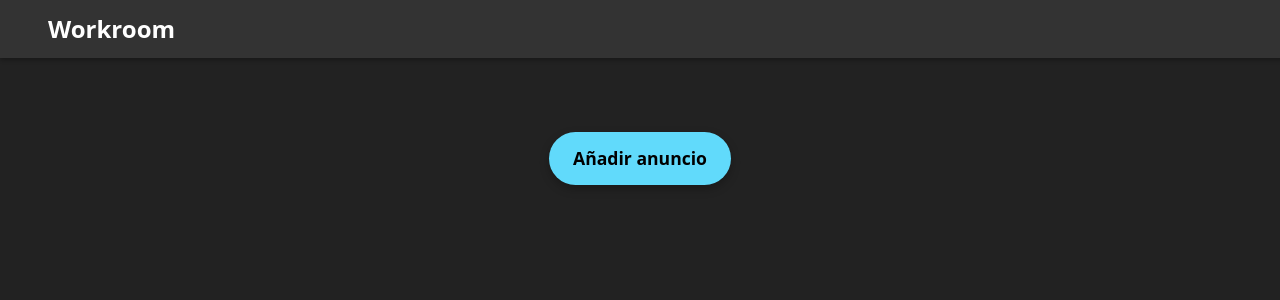
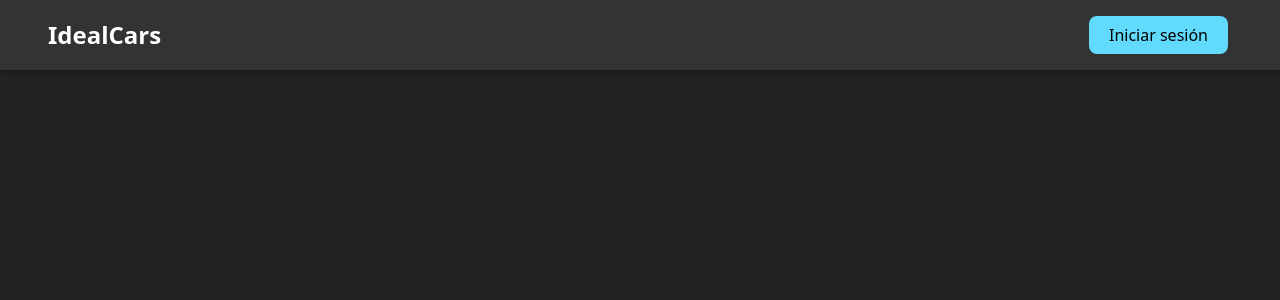
Before and after one commit to joseMigueel/idealCars_Fronted, a React (Vite) app in the folder wallclone/: page / in a window 1280 px wide. Shown: the top 300 px of the page. Built offline with nearby package versions, Linux system fonts and the light colour scheme.

Commit message:
Acabamos login, falta css

```diff
--- a/wallclone/package.json
+++ b/wallclone/package.json
@@ -13,7 +13,8 @@
     "@headlessui/react": "^2.2.1",
     "@heroicons/react": "^2.2.0",
     "react": "^19.0.0",
-    "react-dom": "^19.0.0"
+    "react-dom": "^19.0.0",
+    "react-router-dom": "^7.5.1"
   },
   "devDependencies": {
     "@eslint/js": "^9.21.0",
--- a/wallclone/src/App.jsx
+++ b/wallclone/src/App.jsx
@@ -1,6 +1,7 @@
 import React,{ useState, useEffect } from 'react'
 import NavBar from './components/Navbar';
 import AdForm from './components/AdForm';
+import Login from './components/login';
 import "./style/navBar.css"
 import "./style/App.css"
 import AdList from './components/AdList';
@@ -11,10 +12,21 @@ function App() {
     const storeAds = localStorage.getItem('ads');
     return storeAds ? JSON.parse(storeAds) : [];
   });
+  const [isLoggedIn, setLoggedIn] = useState(false);
+  const [ userName, setUserName ] = useState('');
+  const [ showLogin, setShowLogin ] = useState(false);
 
   useEffect(() => {
     localStorage.setItem('ads', JSON.stringify(ads));
   }, [ads]);
+
+  useEffect (() => {
+    const savedUser = localStorage.getItem('userName');
+    if (savedUser) {
+      setUserName(savedUser);
+      setLoggedIn(true);
+    }
+  }, []);
 
   const pressButton = () => {
     setShowForm(!showForm);
@@ -29,18 +41,50 @@ const deleteAd = (indexDelete) => {
   setAds((prevAds) => prevAds.filter((_, index) => index !== indexDelete));
 };
 
+const logUserIn = (name) => {
+  setLoggedIn(true);
+  setUserName(name);
+  localStorage.setItem('userName', name);
+  setShowLogin(false)
+  alert(`Bienvenido, ${name}`);
+}
+
+const logout = () => {
+  setLoggedIn(false);
+  setUserName('');
+  localStorage.removeItem('userName');
+};
+
+
   return (
   <div className='App'>
-    <NavBar />
+    <NavBar
+      isLoggedIn={isLoggedIn}
+      userName={userName}
+      onLogin={logUserIn}
+      onLogout={logout}
+      onShowLogin={() => setShowLogin(true)
+      }/>
 
-    {!showForm && (
+      {!isLoggedIn && showLogin && (
+        <>
+        <div>
+          <button className='closeButton' onClick={() => setShowLogin(false)}>
+          cerrar
+          </button>
+        </div>
+        <Login onLogin={logUserIn}/>
+        </>
+      )}
+
+    {isLoggedIn && !showForm && (
     <div className='button_ad'>
     <button className='adButton' onClick={pressButton}>
     Añadir anuncio
     </button>
     </div>
     )}
-    {showForm && (
+    {isLoggedIn && showForm && (
       <>
     <div className='button_close_top'>
     <button className='closeButton' onClick={pressButton}>
@@ -50,7 +94,7 @@ const deleteAd = (indexDelete) => {
     <AdForm onAddAd={addAds} />
     </>
     )}
-    <AdList ads={ads} onDeleteAd={deleteAd} />
+    <AdList ads={ads} onDeleteAd={deleteAd} userName={userName}/>
   </div>
   );
 }
--- a/wallclone/src/components/Navbar.jsx
+++ b/wallclone/src/components/Navbar.jsx
@@ -1,11 +1,26 @@
-import React from 'react';
+import React, { useState } from 'react';
+
 import '../style/navBar.css';
 
-const NavBar = () => {
+const NavBar = ({ isLoggedIn, userName, onShowLogin, onLogout }) => {
+
   return (
     <header className='navBar'>
-      <h1>Workroom</h1>
-
+      <h1>IdealCars</h1>
+      <div>
+        {isLoggedIn ? (
+          <>
+          <span>hola, {userName}</span>
+          <button className='logoutButton' onClick={onLogout}>
+            Cerrar sesión
+            </button>
+          </>
+        ) : (
+          <button className='loginButton' onClick={onShowLogin}>
+            Iniciar sesión
+          </button>
+        )}
+      </div>
     </header>
   )
 }
--- a/wallclone/src/components/login.jsx
+++ b/wallclone/src/components/login.jsx
@@ -0,0 +1,29 @@
+import React, { useState } from 'react';
+
+const Login = ({ onLogin }) => {
+    const [name, setName ] = useState('');
+
+    const sendLoginForm = (send) => {
+        send.preventDefault();
+        if (name.trim() === ''){
+            alert('Por favor, introduce tu nombre');
+            return;
+        }
+        onLogin(name);
+    };
+
+    return(
+        <form onSubmit={sendLoginForm} className='loginForm'>
+            <h2>Iniciar sesión</h2>
+            <input
+            type="text"
+            placeholder='Tu nombre'
+            value={name}
+            onChange={(e) => setName(e.target.value)}
+            required/>
+            <button type='submit'>Entrar</button>
+        </form>
+    )
+}
+
+export default Login;
```
Also changed, not shown: 1 other file (tests, documents, lock files or other folders).
